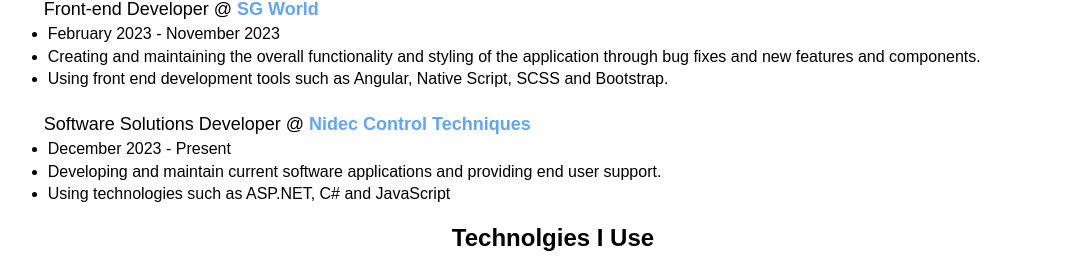
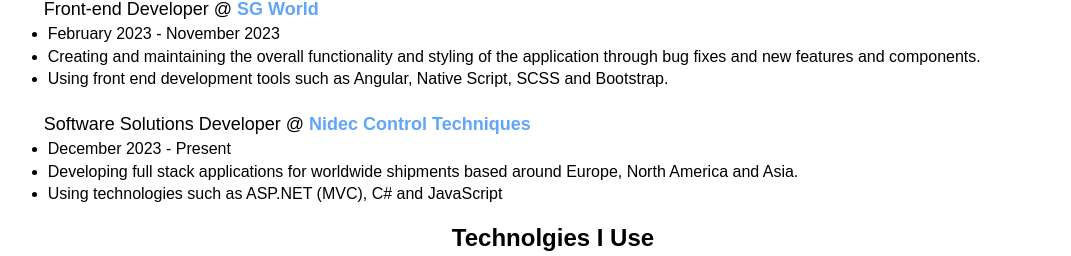
Before and after one commit to Daniel-Jackson23/Portfolio, a Vue app: page / in a window 1280 px wide. Shown: the part 814-1070 px from the top of the page, without its empty margins (87-1158 px from the left). Built offline with nearby package versions, Linux system fonts and the light colour scheme.

Commit message:
adding new job role

```diff
--- a/src/components/ExperienceSection.vue
+++ b/src/components/ExperienceSection.vue
@@ -65,9 +65,9 @@
       <ul class="list-disc w-auto px-1">
         <li>December 2023 - Present</li>
         <li>
-          Developing and maintain current software applications and providing end user support.
+          Developing full stack applications for worldwide shipments based around Europe, North America and Asia.
         </li>
-        <li>Using technologies such as ASP.NET, C# and JavaScript</li>
+        <li>Using technologies such as ASP.NET (MVC), C# and JavaScript</li>
       </ul>
     </div>
   </section>
```
